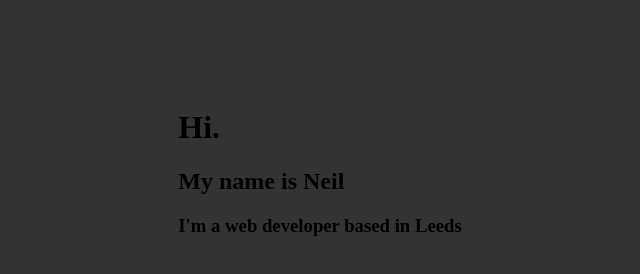
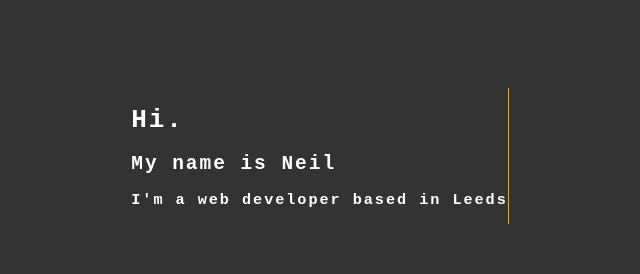
Before and after one commit to neilchadders/new-personal, a plain HTML site: page index.html in a window 1280 px wide. Shown: the whole page, without its empty margins (320-960 px from the left). Drawn offline with Linux system fonts and the light colour scheme.

Commit message:
update font style

```diff
--- a/style.css
+++ b/style.css
@@ -5,3 +5,21 @@ body {
     display: flex;
     justify-content: center;
 }
+
+.typewriter {
+    color: #fff;
+    font-family: monospace;
+    overflow: hidden;
+    /* Ensures the content is not revealed until the animation */
+    border-right: .15em solid orange;
+    /* The typwriter cursor */
+    white-space: nowrap;
+    /* Keeps the content on a single line */
+    margin: 0 auto;
+    /* Gives that scrolling effect as the typing happens */
+    letter-spacing: .15em;
+    /* Adjust as needed */
+    animation:
+        typing 3.5s steps(30, end),
+        blink-caret .5s step-end infinite;
+}
```
